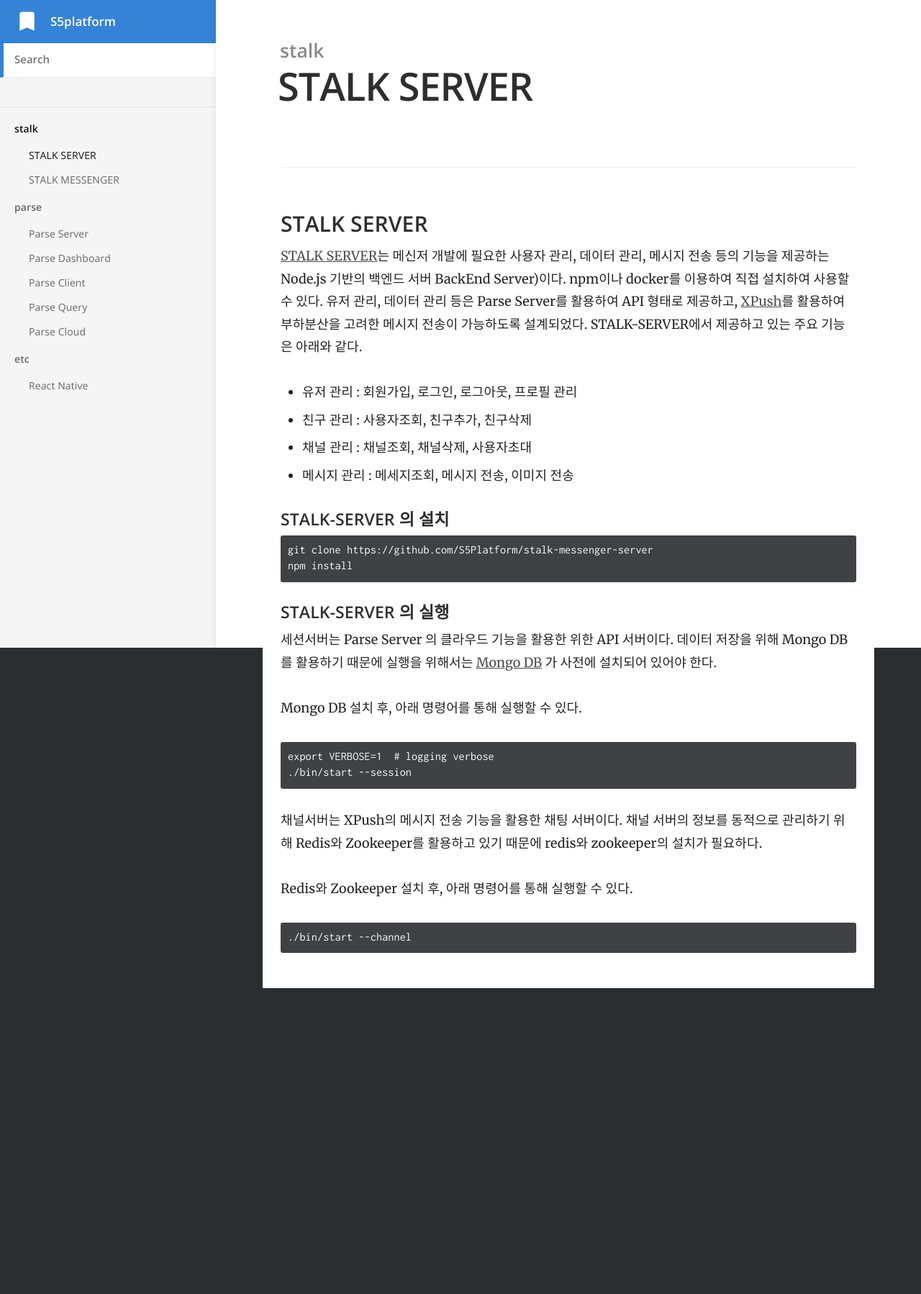
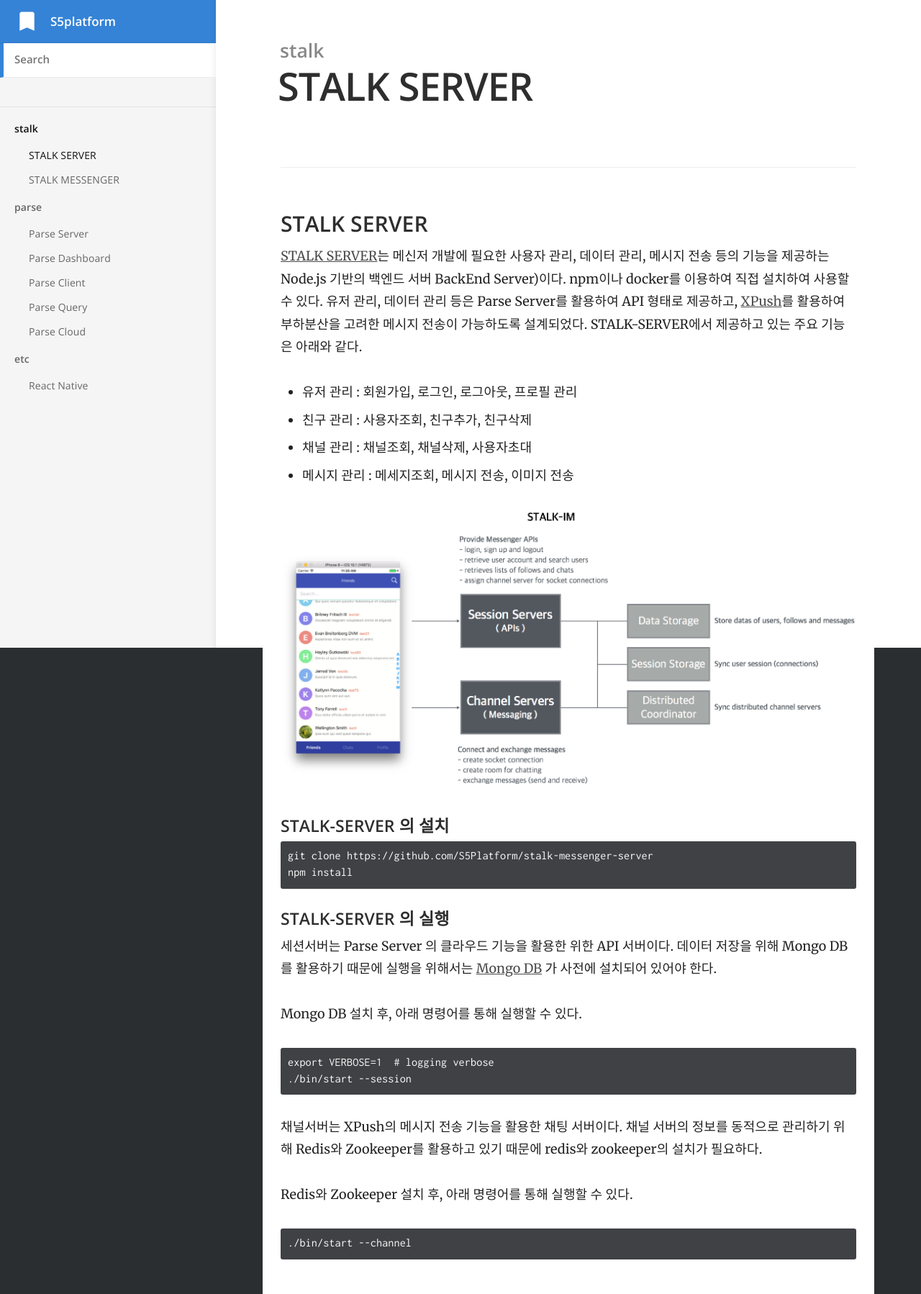
Before and after one commit to S5Platform/s5Platform.github.io, a Jekyll site: the page built from _docs/1.stalk/stalk_im.md, in a window 1280 px wide. Shown: the whole page at 72% size. Built offline with Jekyll 4.4.1, drawn with Linux system fonts in a browser that asks for light colours; before the commit the page ends 1373 px from its top, so only the background shows below that.

Commit message:
add image

```diff
--- a/_docs/1.stalk/stalk_im.md
+++ b/_docs/1.stalk/stalk_im.md
@@ -11,6 +11,9 @@
 -	친구 관리 : 사용자조회, 친구추가, 친구삭제
 -	채널 관리 : 채널조회, 채널삭제, 사용자초대
 -	메시지 관리 : 메세지조회, 메시지 전송, 이미지 전송
+
+
+![stalk_im](/images/stalk_im.png)
 
 #### STALK-SERVER 의 설치
 
```
Also changed, not shown: images/stalk_im.png (added), 1 other file.
